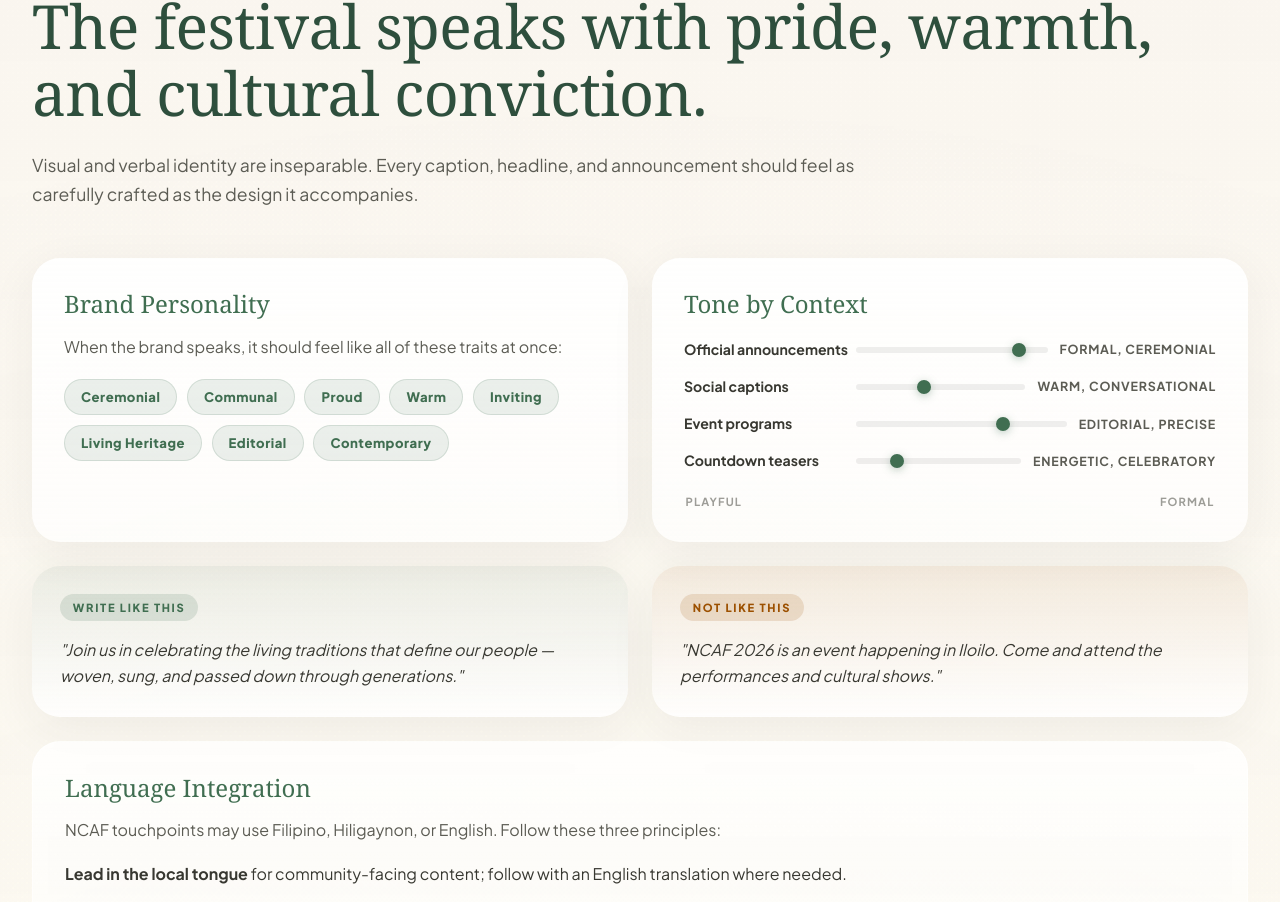
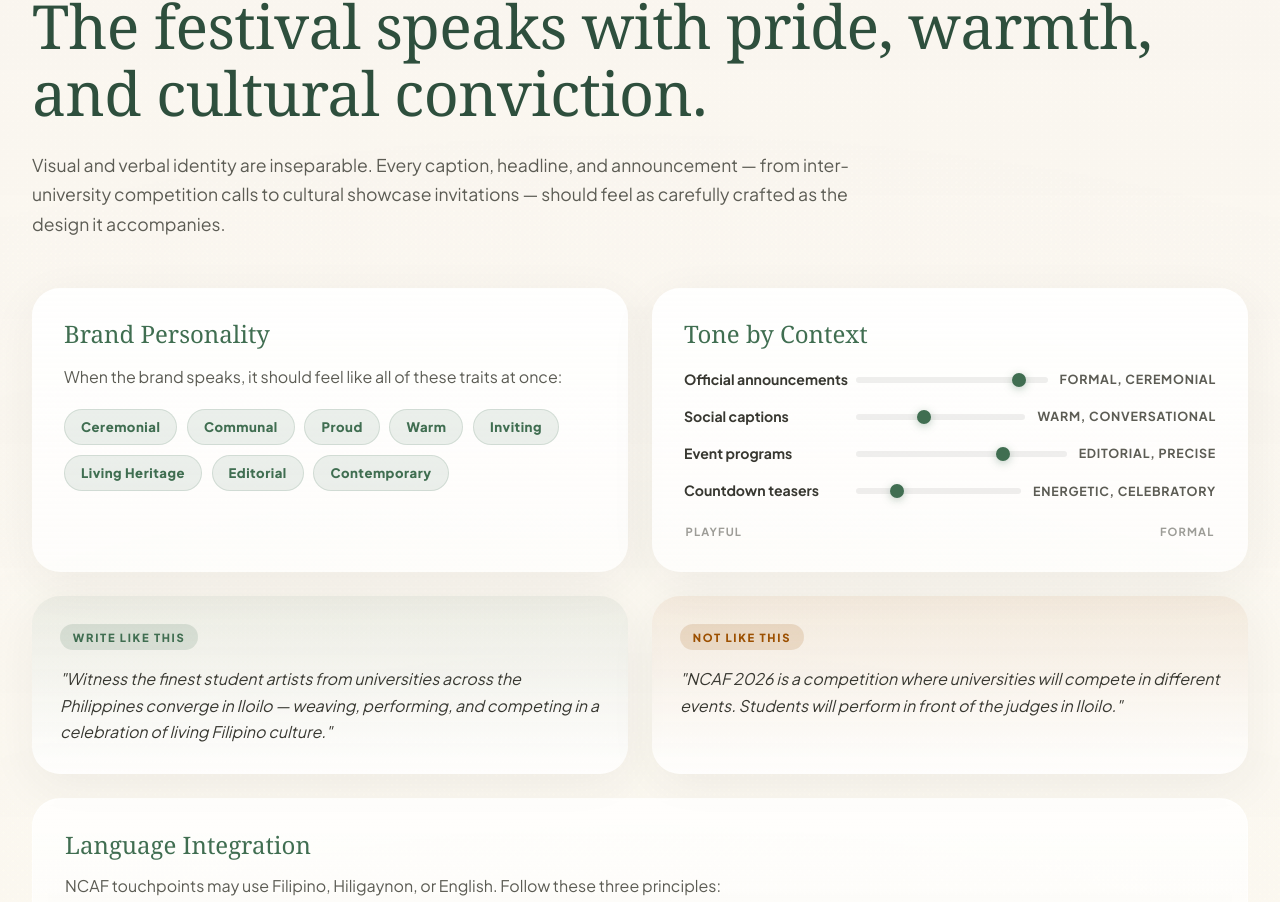
Before and after one commit to mjsolidarios/ncaf-branding, a React (Vite) app: page / in a window 1280 px wide. Shown: the part 6584-7486 px from the top of the page. Built offline with nearby package versions, Linux system fonts and the light colour scheme.

Commit message:
Captions update.

```diff
--- a/src/App.tsx
+++ b/src/App.tsx
@@ -496,7 +496,7 @@
               <p className="section-kicker">Voice & tone</p>
               <h2>The festival speaks with pride, warmth, and cultural conviction.</h2>
               <p className="section-lead">
-                Visual and verbal identity are inseparable. Every caption, headline, and announcement should feel as carefully crafted as the design it accompanies.
+                Visual and verbal identity are inseparable. Every caption, headline, and announcement — from inter-university competition calls to cultural showcase invitations — should feel as carefully crafted as the design it accompanies.
               </p>
             </div>
 
@@ -538,11 +538,11 @@
               <div className="copy-examples-grid">
                 <article className="copy-example copy-do">
                   <span className="copy-label copy-label-do">Write like this</span>
-                  <p className="copy-sample">"Join us in celebrating the living traditions that define our people — woven, sung, and passed down through generations."</p>
+                  <p className="copy-sample">"Witness the finest student artists from universities across the Philippines converge in Iloilo — weaving, performing, and competing in a celebration of living Filipino culture."</p>
                 </article>
                 <article className="copy-example copy-dont">
                   <span className="copy-label copy-label-dont">Not like this</span>
-                  <p className="copy-sample">"NCAF 2026 is an event happening in Iloilo. Come and attend the performances and cultural shows."</p>
+                  <p className="copy-sample">"NCAF 2026 is a competition where universities will compete in different events. Students will perform in front of the judges in Iloilo."</p>
                 </article>
               </div>
 
```
